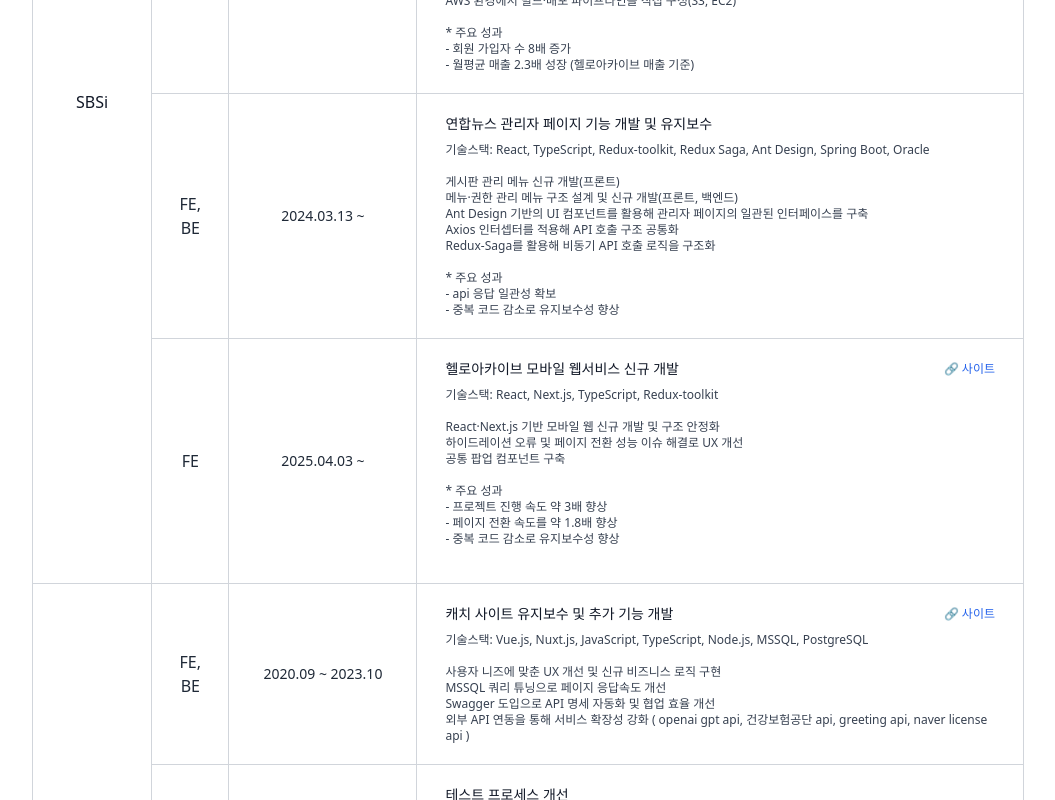
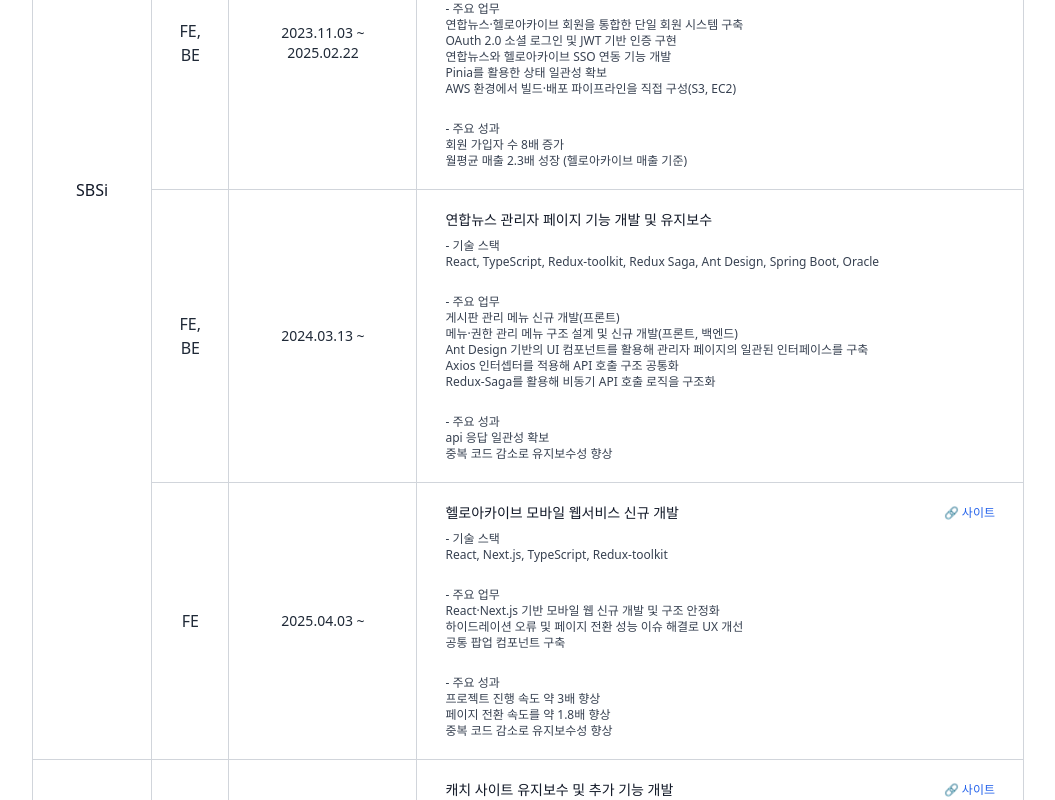
Before and after one commit to ParkBeomMin/MyPortfolio, a React (Vite) app: page / in a window 1280 px wide. Shown: the part 2120-2920 px from the top of the page, without its empty margins (112-1167 px from the left). Built offline with nearby package versions, Linux system fonts and the light colour scheme.

Commit message:
Add Project interface to data.ts and update work experience entries with results for improved clarity and structure in CareerTable component.

```diff
--- a/src/components/CareerTable.tsx
+++ b/src/components/CareerTable.tsx
@@ -1,4 +1,4 @@
-import { workExperience as workExperienceData } from '../data';
+import { workExperience as workExperienceData, Project } from '../data';
 import { useMemo } from 'react';
 
 const CareerTable = () => {
@@ -27,7 +27,7 @@
               // 프로젝트가 있으면 프로젝트별로, 없으면 빈 프로젝트 배열로 처리
               const projects = experience.project && experience.project.length > 0
                 ? experience.project
-                : [{ title: '', role: '', date: '', description: '', skills:[],  link: '' }];
+                : [{ title: '', role: '', date: '', description: '', result: '', skills:[],  link: '' }];
 
               return projects.map((project, pIdx) => (
                 <tr
@@ -112,11 +112,16 @@
                             </div>
                           </div>
                           <div className="text-xs text-gray-700 dark:text-gray-300 whitespace-pre-line">
-                            기술스택: {project.skills.join(', ')}
+                            - 기술 스택<br/>{project.skills.join(', ')}
                           </div>
+                          <br/>
                           <div className="text-xs text-gray-700 dark:text-gray-300 whitespace-pre-line">
-                            {project.description}
+                            - 주요 업무{project.description}
                           </div>
+                          <br/>
+                          {(project as Project).result && <div className="text-xs text-gray-700 dark:text-gray-300 whitespace-pre-line">
+                            - 주요 성과{(project as Project).result}
+                          </div>}
                         </div>
                       </div>
                     ) : (
@@ -124,7 +129,7 @@
                         {experience.description.map((desc, idx) => (
                           <li key={idx} className="flex items-start">
                             <span className="text-gray-400 mr-2">•</span>
-                            <span>{desc}</span>
+                            <span>- 주요 업무<br/>{desc}</span>
                           </li>
                         ))}
                       </ul>
--- a/src/data.ts
+++ b/src/data.ts
@@ -1,3 +1,13 @@
+export interface Project {
+  title: string;
+  role: string;
+  description: string;
+  date: string;
+  skills: string[];
+  link?: string;
+  result?: string;
+}
+
 export const hero = "“정해진 틀에 갇히지 않고, 필요한 역할을 스스로 찾아 해내는 개발자” 박범민입니다.<br/>효율적인 구조와 소통으로 문제를 함께 해결합니다."
 
 export const about = `안녕하세요, “정해진 틀에 갇히지 않고, 필요한 역할을 스스로 찾아 해내는 개발자” 박범민입니다.
@@ -146,9 +156,8 @@
       기존 jQuery 기반 홈페이지를 Vanilla JS로 리뉴얼해 성능 및 유지보수성 향상
       Handlebars.js를 사용해 템플릿 기반 페이지 구조를 구현
       이미지 Lazy Loading 적용
-      Gulp를 활용해 JS 파일 병합 및 분리, 업로드 자동화 프로세스를 구축
-
-      - 주요 성과
+      Gulp를 활용해 JS 파일 병합 및 분리, 업로드 자동화 프로세스를 구축`,
+      result: `
       개편 후 PV 11배 성장
       `,
       date: '2023.10.10 ~ ',
@@ -162,11 +171,10 @@
       OAuth 2.0 소셜 로그인 및 JWT 기반 인증 구현
       연합뉴스와 헬로아카이브 SSO 연동 기능 개발
       Pinia를 활용한 상태 일관성 확보
-      AWS 환경에서 빌드·배포 파이프라인을 직접 구성(S3, EC2)
-
-      * 주요 성과
-      - 회원 가입자 수 8배 증가
-      - 월평균 매출 2.3배 성장 (헬로아카이브 매출 기준)
+      AWS 환경에서 빌드·배포 파이프라인을 직접 구성(S3, EC2)`,
+      result: `
+      회원 가입자 수 8배 증가
+      월평균 매출 2.3배 성장 (헬로아카이브 매출 기준)
       `,
       date: '2023.11.03 ~ 2025.02.22',
       skills: ['Vue.js', 'JavaScript', 'Pinia', 'Spring Boot', 'Oracle', 'AWS', 'Redis'],
@@ -179,11 +187,11 @@
       메뉴·권한 관리 메뉴 구조 설계 및 신규 개발(프론트, 백엔드)
       Ant Design 기반의 UI 컴포넌트를 활용해 관리자 페이지의 일관된 인터페이스를 구축
       Axios 인터셉터를 적용해 API 호출 구조 공통화
-      Redux-Saga를 활용해 비동기 API 호출 로직을 구조화
-
-      * 주요 성과
-      - api 응답 일관성 확보
-      - 중복 코드 감소로 유지보수성 향상`,
+      Redux-Saga를 활용해 비동기 API 호출 로직을 구조화`,
+      result: `
+      api 응답 일관성 확보
+      중복 코드 감소로 유지보수성 향상
+      `,
       date: '2024.03.13 ~ ',
       skills: ['React', 'TypeScript', 'Redux-toolkit', 'Redux Saga', 'Ant Design', 'Spring Boot', 'Oracle'],
     },{
@@ -192,13 +200,11 @@
       description: `
       React·Next.js 기반 모바일 웹 신규 개발 및 구조 안정화
       하이드레이션 오류 및 페이지 전환 성능 이슈 해결로 UX 개선
-      공통 팝업 컴포넌트 구축
-
-      * 주요 성과
-      - 프로젝트 진행 속도 약 3배 향상
-      - 페이지 전환 속도를 약 1.8배 향상
-      - 중복 코드 감소로 유지보수성 향상
-
+      공통 팝업 컴포넌트 구축`,
+      result: `
+      프로젝트 진행 속도 약 3배 향상
+      페이지 전환 속도를 약 1.8배 향상
+      중복 코드 감소로 유지보수성 향상
       `,
       date: '2025.04.03 ~ ',
       skills: ['React', 'Next.js', 'TypeScript', 'Redux-toolkit'],
```
